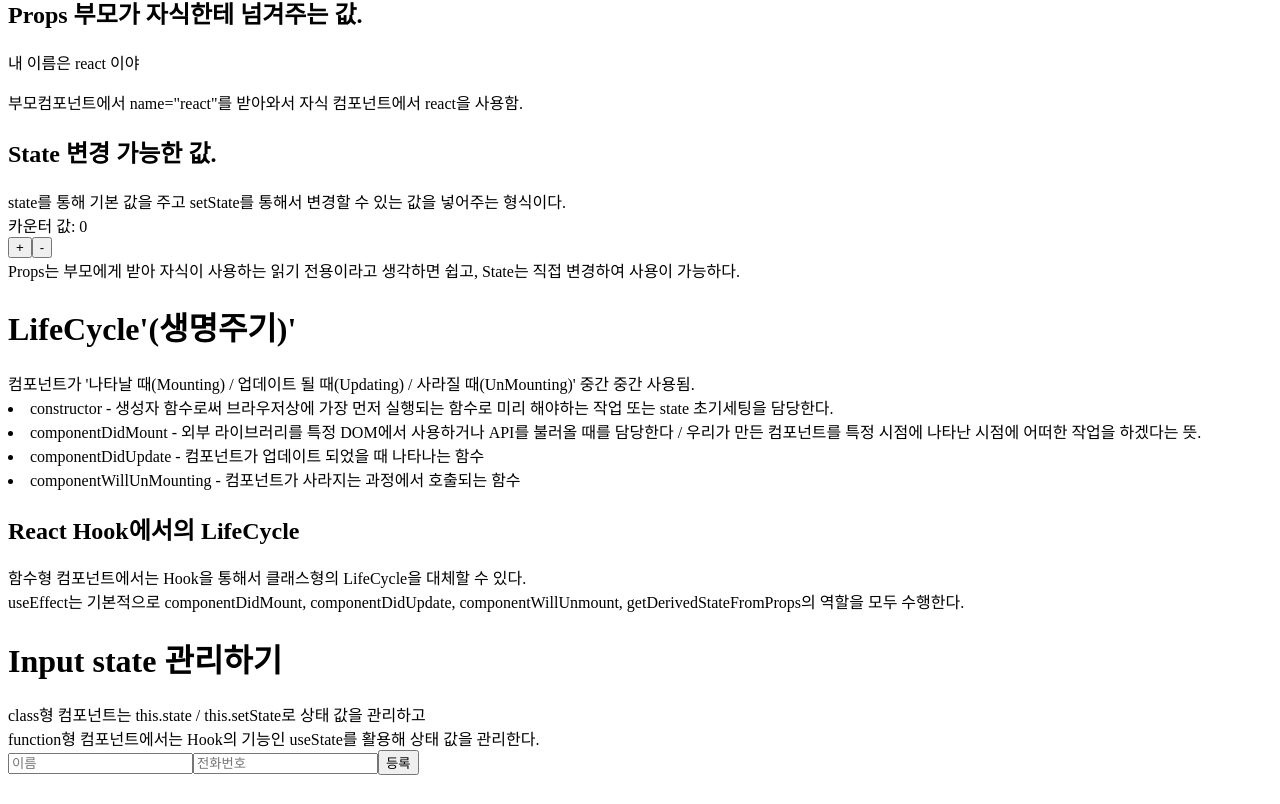
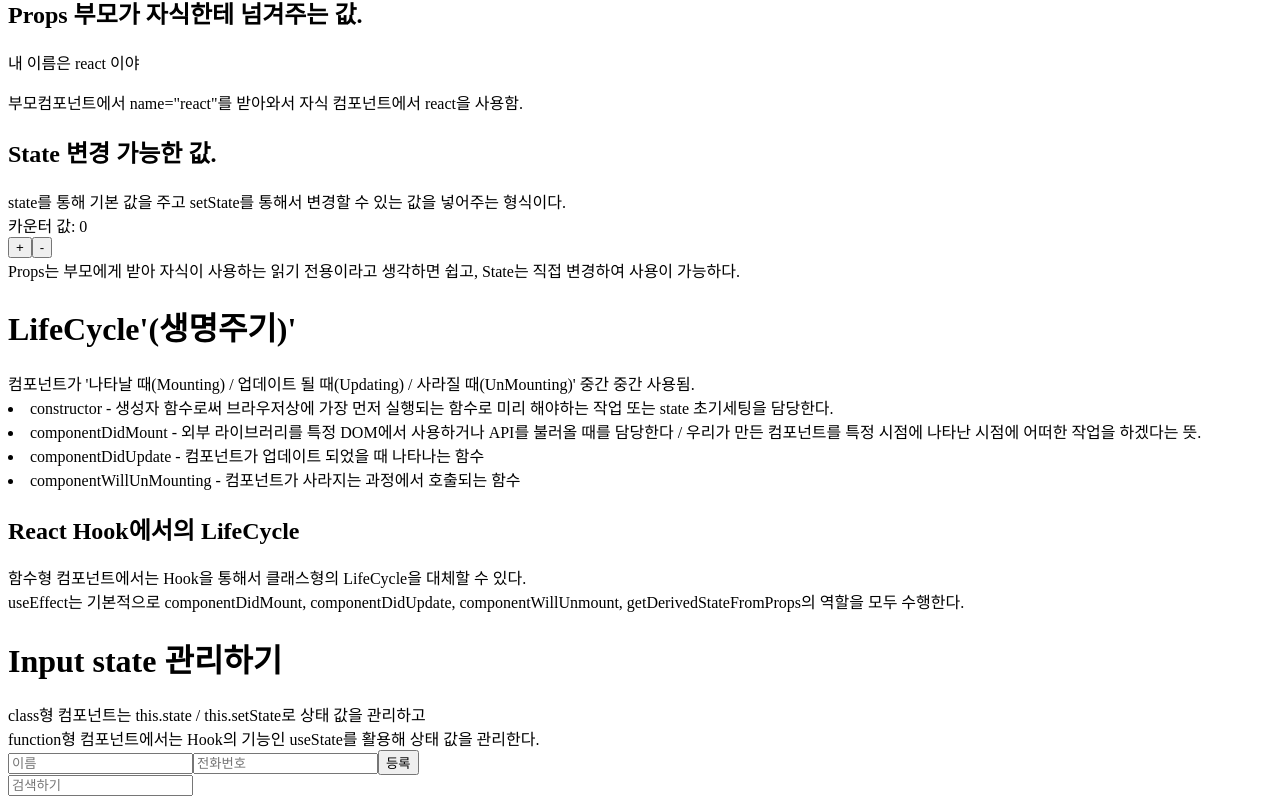
Before and after one commit to Yoon-CH/React-Study, a React (Create React App) app: page / in a window 1280 px wide. Shown: the part 655-1459 px from the top of the page. Before the commit the page ends 1438 px from the top, so only its background shows below. Built offline with nearby package versions, Linux system fonts and the light colour scheme.

Commit message:
✨ 검색 기능 구현

```diff
--- a/src/Pages/React/InputInfoList.jsx
+++ b/src/Pages/React/InputInfoList.jsx
@@ -3,7 +3,6 @@
 
 function InputInfoList({ useInfo, onRemove, onUpdate }) {
   if (!useInfo) return null;
-  console.log('lenderList');
   const list = useInfo.map(useInfo => (
     <InputInfo
       useInfo={useInfo}
--- a/src/Pages/ReactStudy.jsx
+++ b/src/Pages/ReactStudy.jsx
@@ -1,4 +1,4 @@
-import React, { useRef, useState } from 'react';
+import React, { useEffect, useRef, useState } from 'react';
 import BasicJSX from './React/BasicJSX';
 import InputInfoList from './React/InputInfoList';
 import InputState from './React/InputState';
@@ -7,8 +7,13 @@
 
 function ReactStudy() {
   const [useInfo, setUseInfo] = useState([]);
+  const [keyword, setKeyword] = useState('');
 
   const id = useRef(-1);
+
+  const handleChange = e => {
+    setKeyword(e.target.value);
+  };
 
   const handleData = data => {
     setUseInfo(useInfo.concat({ ...data, id: (id.current += 1) }));
@@ -38,8 +43,9 @@
       <PropsState name="react" />
       <LifeCycle />
       <InputState onData={handleData} />
+      <input value={keyword} onChange={handleChange} placeholder="검색하기" />
       <InputInfoList
-        useInfo={useInfo}
+        useInfo={useInfo.filter(info => info.name.indexOf(keyword) > -1)}
         onRemove={handleRemove}
         onUpdate={handleUpdate}
       />
```
Also changed, not shown: src/Pages/React/InputInfo.jsx (+0 -8 lines).
